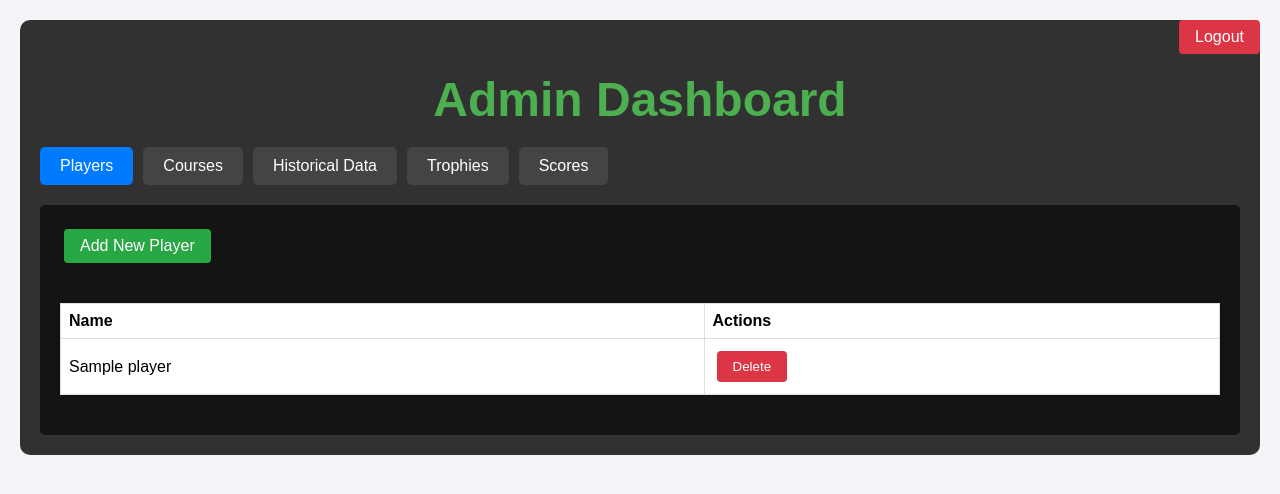
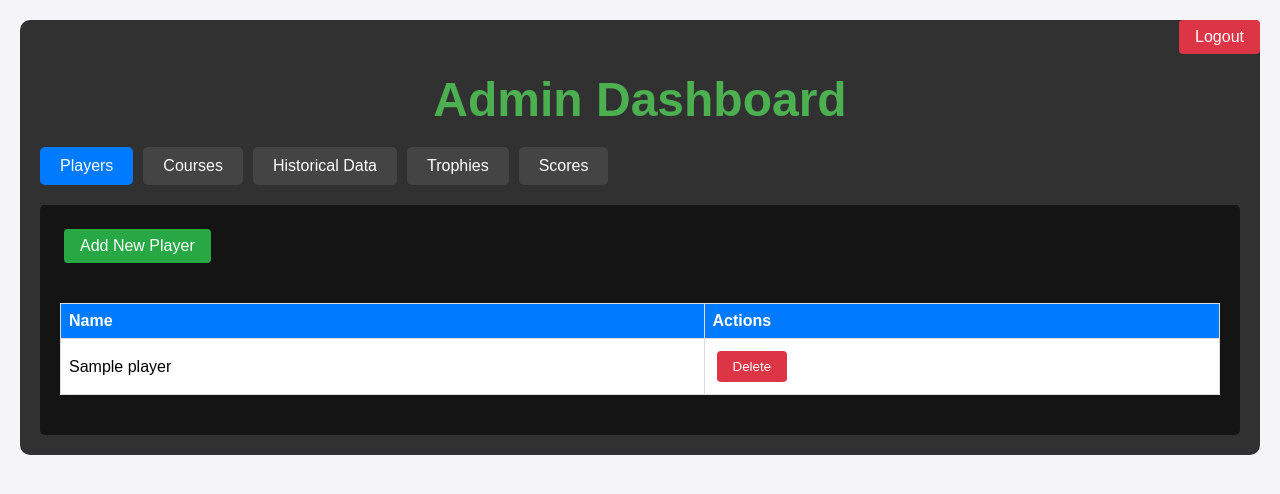
Before and after one commit to mawdis2/golf-leaderboard, a Python web app: template templates/admin_dashboard.html in a window 1280 px wide. Shown: the top 494 px of the page. Run offline with Jinja, Linux system fonts and the light colour scheme; the template is opened without the code that fills it: most values are stand-ins (such as "Sample title", 1, 10 or a date in 2020).

Commit message:
Fix admin dashboard table header styling

```diff
--- a/templates/admin_dashboard.html
+++ b/templates/admin_dashboard.html
@@ -62,8 +62,8 @@
         th {
             padding: 8px;
             text-align: left;
-            color: black !important;
-            background-color: white;
+            color: white !important;
+            background-color: #007bff;
         }
 
         td {
```
